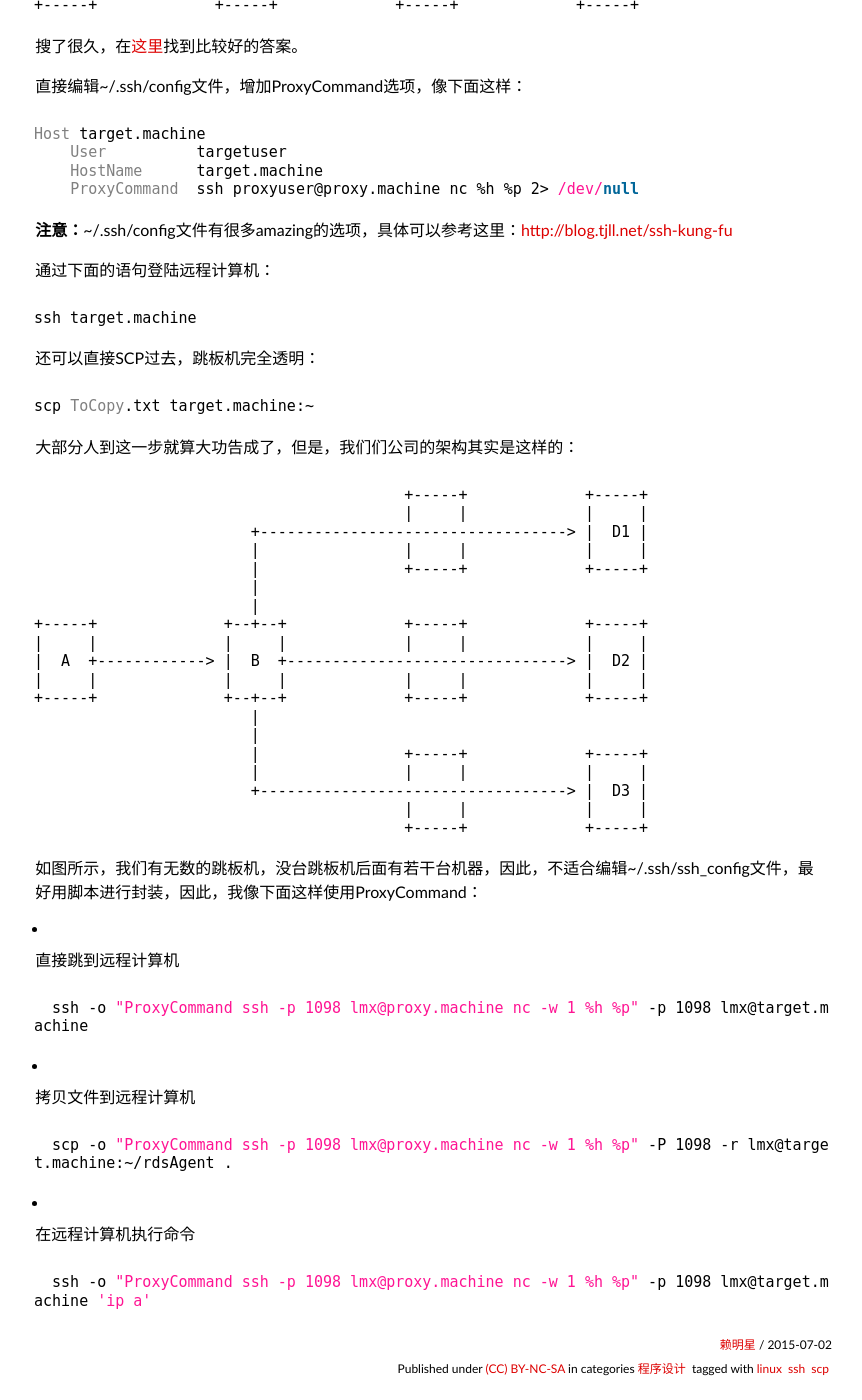
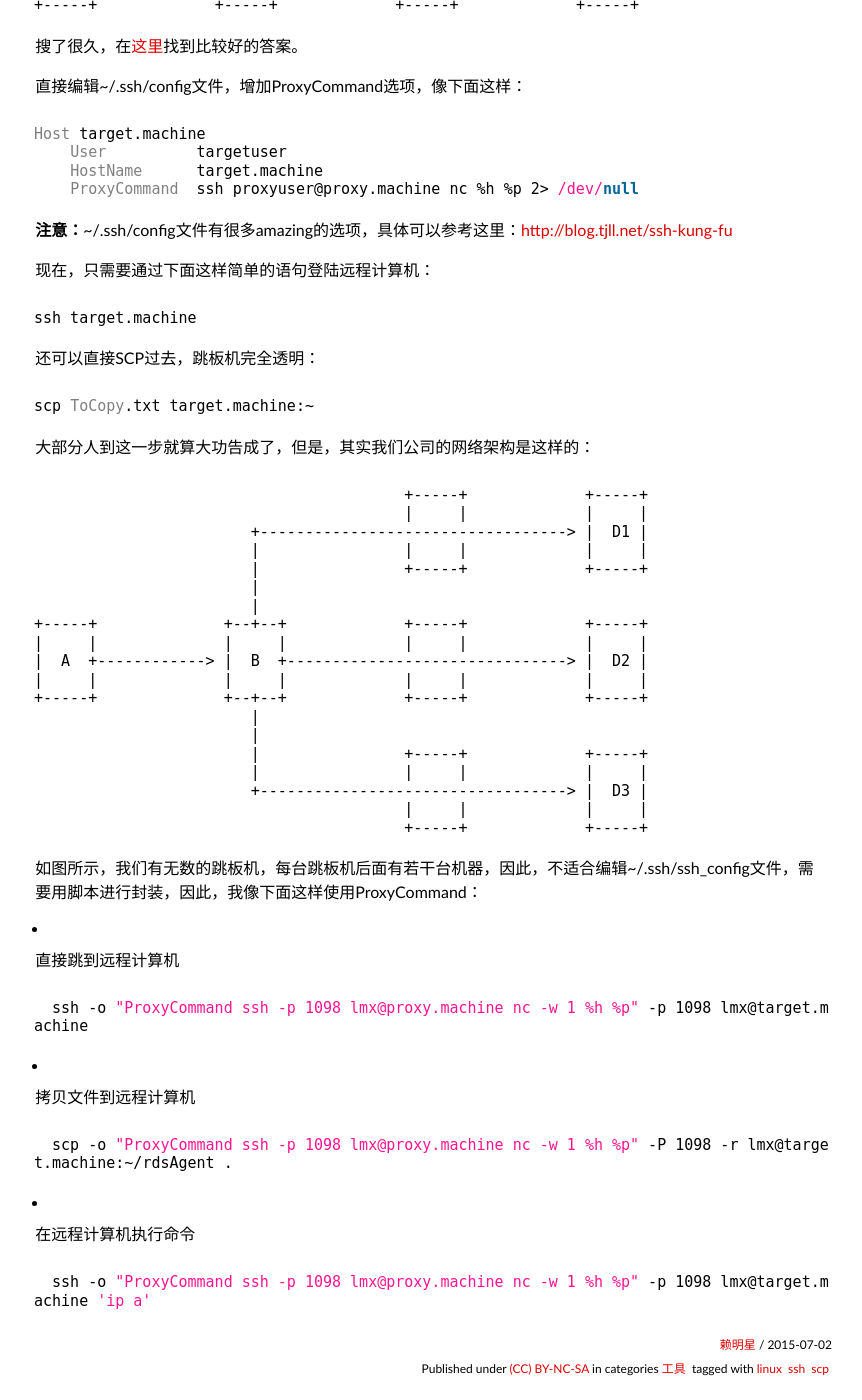
Before and after one commit to lalor/cn, a Jekyll site: the page built from _posts/2015-07-02-ssh-proxycommand.md, in a window 1280 px wide and 1400 px high, scrolled down 808 px. Shown: the whole window, without its empty margins (208-1070 px from the left). Built offline with Jekyll 4.4.1, drawn with Linux system fonts in a browser that asks for light colours; some web fonts are replaced; Markdown is read by kramdown in place of the engine named in the settings; comment, search, counter and statistics services are not loaded.

Commit message:
fix bug修正错别字

```diff
--- a/_posts/2015-07-02-ssh-proxycommand.md
+++ b/_posts/2015-07-02-ssh-proxycommand.md
@@ -2,7 +2,7 @@
 layout: post
 title: "SSH穿越跳板机：一条命令跨越跳板机直接登陆远程计算机"
 description: ""
-category: 程序设计
+category: 工具
 tags: [linux, ssh, scp]
 ---
 
@@ -46,7 +46,7 @@ tags: [linux, ssh, scp]
 
 **注意：**~/.ssh/config文件有很多amazing的选项，具体可以参考这里：<http://blog.tjll.net/ssh-kung-fu>
 
-通过下面的语句登陆远程计算机：
+现在，只需要通过下面这样简单的语句登陆远程计算机：
 
     ssh target.machine
 
@@ -54,7 +54,7 @@ tags: [linux, ssh, scp]
 
     scp ToCopy.txt target.machine:~
 
-大部分人到这一步就算大功告成了，但是，我们们公司的架构其实是这样的：
+大部分人到这一步就算大功告成了，但是，其实我们公司的网络架构是这样的：
 
                                              +-----+             +-----+
                                              |     |             |     |
@@ -76,7 +76,7 @@ tags: [linux, ssh, scp]
                                              |     |             |     |
                                              +-----+             +-----+
 
-如图所示，我们有无数的跳板机，没台跳板机后面有若干台机器，因此，不适合编辑~/.ssh/ssh_config文件，最好用脚本进行封装，因此，我像下面这样使用ProxyCommand：
+如图所示，我们有无数的跳板机，每台跳板机后面有若干台机器，因此，不适合编辑~/.ssh/ssh_config文件，需要用脚本进行封装，因此，我像下面这样使用ProxyCommand：
 
 * 直接跳到远程计算机
 
```
